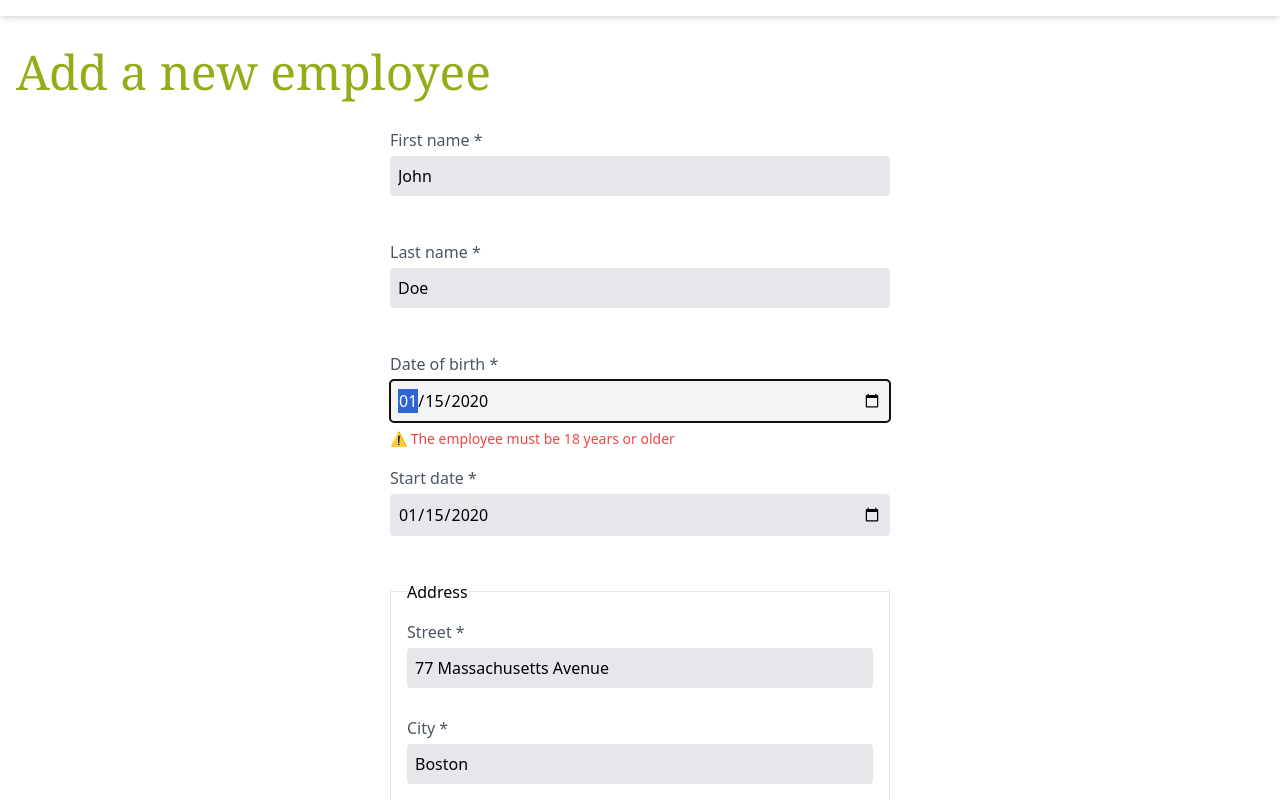
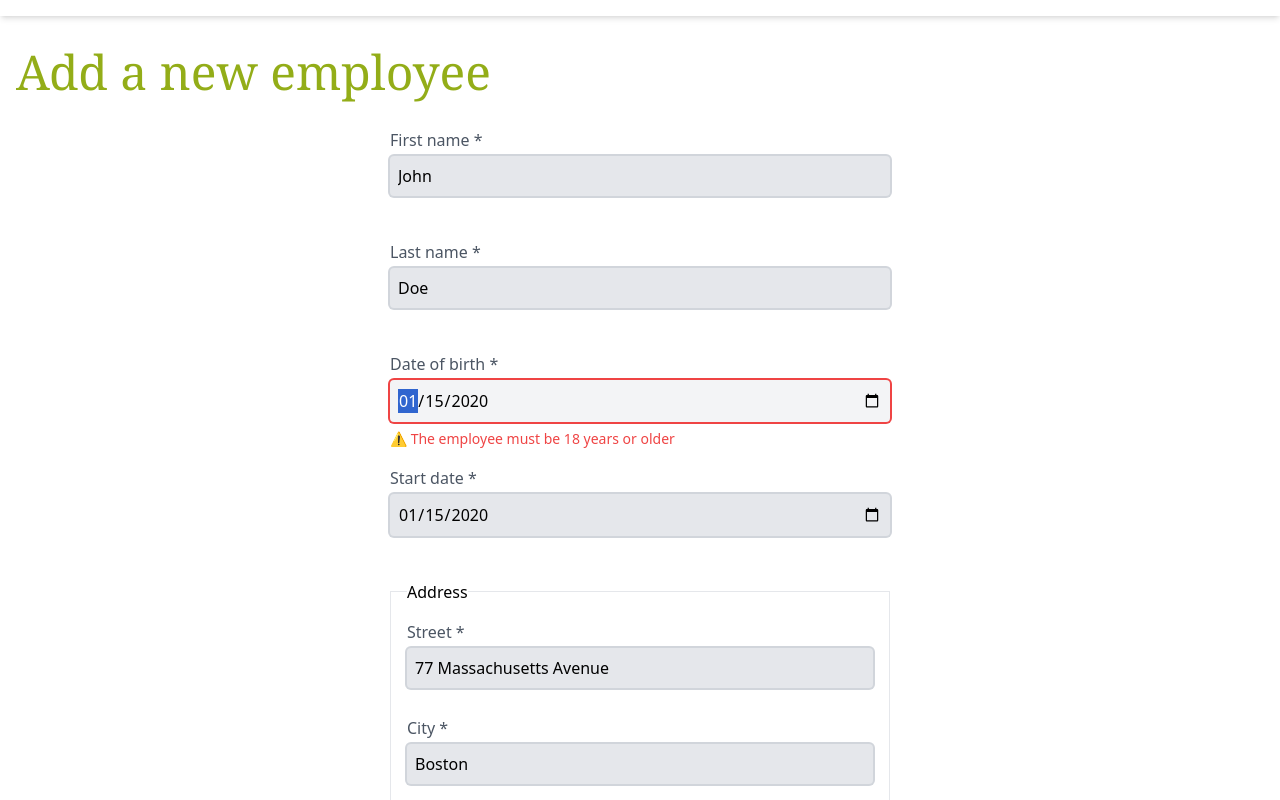
Before and after one commit to jeromeabel/oc-p14-hrnet, a React (Vite) app: page /add in a window 1280 px wide. Both pictures are taken after typing "2020-01-15", "2020-01-15" into the empty fields and a click on the input 640 px from the left and 1267 px from the top of the page. Shown: the part 77-877 px from the top of the page. Built offline with nearby package versions, Linux system fonts and the light colour scheme.

Commit message:
Clean Input and Select, add some color feedbacks on outline when errors occur

```diff
--- a/src/components/AddForm.tsx
+++ b/src/components/AddForm.tsx
@@ -1,12 +1,34 @@
 import { useForm } from 'react-hook-form';
 import { zodResolver } from '@hookform/resolvers/zod';
+
+import { FormType, formSchema } from '../types/types';
+import { departments, states } from '../data/data';
+import Select from './Select';
 import Input from './Input';
 
-import { FormType, formSchema } from '../types/types';
-// import Select from './Select';
-import { departments, states } from '../data/data';
-import Select2 from './Select2';
-import Input2 from './Input2';
+const defaultData = {
+  firstName: 'John',
+  lastName: 'Doe',
+  dateOfBirth: new Date('1980-01-01'),
+  startDate: new Date('2020-01-01'),
+  street: '77 Massachusetts Avenue',
+  city: 'Boston',
+  zipCode: 2139,
+  department: 'Legal',
+  state: 'KS',
+};
+
+const voidData = {
+  firstName: '',
+  lastName: '',
+  dateOfBirth: new Date(''),
+  startDate: new Date(''),
+  street: '',
+  city: '',
+  zipCode: 0,
+  department: '',
+  state: '',
+};
 
 const AddForm = () => {
   const {
@@ -15,18 +37,8 @@ const AddForm = () => {
     formState: { errors, isSubmitting },
   } = useForm<FormType>({
     resolver: zodResolver(formSchema),
-    mode: 'onBlur',
-    defaultValues: {
-      firstName: 'John',
-      lastName: 'Doe',
-      dateOfBirth: new Date('1980-01-01'),
-      startDate: new Date('2020-01-01'),
-      street: '77 Massachusetts Avenue',
-      city: 'Boston',
-      zipCode: 2139,
-      department: 'Legal',
-      state: 'KS',
-    },
+    mode: 'all',
+    defaultValues: defaultData,
   });
 
   const onSubmit = (data: FormType) => {
@@ -38,88 +50,57 @@ const AddForm = () => {
       onSubmit={handleSubmit(onSubmit)}
       className="my-8 flex flex-col gap-4"
     >
-      {/* <Input
-        name="firstName"
-        label="First name"
-        register={register}
-        error={errors.firstName}
-      /> */}
-
-      <Input2
+      <Input
         {...register('firstName')}
         label="First name"
         error={errors.firstName?.message}
       />
       <Input
-        name="lastName"
+        {...register('lastName')}
         label="Last name"
-        register={register}
-        error={errors.lastName}
+        error={errors.lastName?.message}
       />
       <Input
+        {...register('dateOfBirth', { valueAsDate: true })}
         type="date"
-        name="dateOfBirth"
         label="Date of birth"
-        register={register}
-        error={errors.dateOfBirth}
+        error={errors.dateOfBirth?.message}
       />
       <Input
+        {...register('startDate', { valueAsDate: true })}
         type="date"
-        name="startDate"
         label="Start date"
-        register={register}
-        error={errors.startDate}
+        error={errors.startDate?.message}
       />
 
       <fieldset className="p-4 border">
         <legend>Address</legend>
 
         <Input
-          name="street"
+          {...register('street')}
           label="Street"
-          register={register}
-          error={errors.street}
+          error={errors.street?.message}
         />
         <Input
-          name="city"
+          {...register('city')}
           label="City"
-          register={register}
-          error={errors.city}
+          error={errors.city?.message}
         />
-
         <Input
+          {...register('zipCode', { valueAsNumber: true })}
           type="number"
-          name="zipCode"
           label="Zip code"
-          register={register}
-          error={errors.zipCode}
+          error={errors.zipCode?.message}
         />
       </fieldset>
 
-      {/* <Select<FormType>
-        name="department"
-        label="Department"
-        error={errors.department}
-        register={register}
-        options={departments}
-      /> */}
-
-      {/* <Select<FormType>
-        name="state"
-        label="State"
-        error={errors.state}
-        register={register}
-        options={states}
-      /> */}
-
-      <Select2
+      <Select
         {...register('department')}
         label="Department"
         error={errors.department?.message}
         options={departments}
       />
-
-      <Select2
+      <Select
         {...register('state')}
         label="State"
         error={errors.state?.message}
--- a/src/components/Input.tsx
+++ b/src/components/Input.tsx
@@ -1,47 +1,61 @@
-import { Path, UseFormRegister, FieldError } from 'react-hook-form';
-import { FormType } from '../types/types';
+import React from 'react';
 
-type InputProps = {
-  name: Path<FormType>;
+/*
+Usage:
+<Input
+  {...register('firstName')}
+  label="First name"
+  error={errors.firstName?.message}
+/>
+*/
+
+interface InputProps {
+  name: string;
   label: string;
   type?: string;
+  required?: boolean;
   placeholder?: string;
-  register: UseFormRegister<FormType>;
-  required?: boolean;
-  error?: FieldError;
-};
+  error?: string;
+}
 
-const Input = ({
+const Input = React.forwardRef<HTMLInputElement, InputProps>(
+  (
+    {
+      error,
       name,
       label,
       type = 'text',
       placeholder = '',
-  register,
       required = true,
-  error,
-}: InputProps) => {
-  return (
+      ...rest
+    },
+    ref
+  ) => (
     <div className="flex flex-col gap-1">
       <label htmlFor={name} className="text-gray-600">
         {label} {required && '*'}
       </label>
       <input
-        className="p-2 bg-gray-200 rounded focus:bg-gray-100 "
+        className={`p-2 bg-gray-200 rounded ring-2 focus:bg-gray-100 focus:outline-none ${
+          error ? 'ring-red-500' : 'ring-gray-300'
+        }`}
+        name={name}
         id={name}
         type={type}
-        {...register(name, { valueAsNumber: type === 'number' })}
+        ref={ref}
         placeholder={placeholder}
         aria-invalid={error ? 'true' : 'false'}
+        {...rest}
       />
       <p aria-live="polite" className="h-6">
         {error && (
           <span className="text-red-500 text-sm" role="alert">
-            ⚠️ {error.message}
+            ⚠️ {error}
           </span>
         )}
       </p>
     </div>
+  )
 );
-};
 
 export default Input;
--- a/src/components/Input2.tsx
+++ /dev/null
@@ -1,50 +0,0 @@
-import React from 'react';
-
-interface InputProps {
-  name: string;
-  label: string;
-  type?: string;
-  required?: boolean;
-  placeholder?: string;
-  error?: string;
-}
-
-const Input2 = React.forwardRef<HTMLInputElement, InputProps>(
-  (
-    {
-      error,
-      name,
-      label,
-      type = 'text',
-      placeholder = '',
-      required = true,
-      ...rest
-    },
-    ref
-  ) => (
-    <div className="flex flex-col gap-1">
-      <label htmlFor={name} className="text-gray-600">
-        {label} {required && '*'}
-      </label>
-      <input
-        className="p-2 bg-gray-200 rounded focus:bg-gray-100 "
-        name={name}
-        id={name}
-        type={type}
-        ref={ref}
-        placeholder={placeholder}
-        aria-invalid={error ? 'true' : 'false'}
-        {...rest}
-      />
-      <p aria-live="polite" className="h-6">
-        {error && (
-          <span className="text-red-500 text-sm" role="alert">
-            ⚠️ {error}
-          </span>
-        )}
-      </p>
-    </div>
-  )
-);
-
-export default Input2;
--- /dev/null
+++ b/src/components/Modal.tsx
@@ -0,0 +1,37 @@
+import React, { useState } from 'react';
+
+const Modal = ({ isOpen, onClose, children }) => {
+  const [isModalOpen, setIsModalOpen] = useState(isOpen);
+
+  const handleClose = () => {
+    setIsModalOpen(false);
+    onClose();
+  };
+
+  return (
+    <div
+      className={`modal fixed inset-0 flex items-center justify-center ${
+        isModalOpen ? 'opacity-100' : 'opacity-0 pointer-events-none'
+      }`}
+      role="dialog"
+      aria-modal={isModalOpen}
+      aria-labelledby="modal-title"
+    >
+      <div className="modal-overlay absolute inset-0 bg-gray-500 opacity-75"></div>
+      <div className="modal-content bg-white p-4 rounded shadow">
+        <h2 id="modal-title" className="text-lg font-bold mb-2">
+          Modal Title
+        </h2>
+        {children}
+        <button
+          className="modal-close bg-gray-300 hover:bg-gray-400 text-white font-bold py-2 px-4 rounded"
+          onClick={handleClose}
+        >
+          Close
+        </button>
+      </div>
+    </div>
+  );
+};
+
+export default Modal;
--- a/src/components/Select.tsx
+++ b/src/components/Select.tsx
@@ -1,37 +1,41 @@
-import {
-  Path,
-  UseFormRegister,
-  FieldError,
-  FieldValues,
-} from 'react-hook-form';
+import React from 'react';
 
-type SelectProps<T extends FieldValues> = {
-  name: Path<T>;
+type Option = {
+  value: string;
   label: string;
-  register: UseFormRegister<T>;
-  required?: boolean;
-  error?: FieldError;
-  options: { label: string; value: string }[];
 };
 
-function Select<T extends FieldValues>({
-  options,
-  name,
-  label,
-  register,
-  required = true,
-  error,
-}: SelectProps<T>) {
-  return (
+/*
+Usage:
+<Select
+  {...register('department')}
+  label="Department"
+  error={errors.department?.message}
+  options={departments}
+/>*/
+
+interface SelectProps {
+  options: Option[];
+  error?: string;
+  name: string;
+  label: string;
+  required?: boolean;
+}
+
+const Select = React.forwardRef<HTMLSelectElement, SelectProps>(
+  ({ options, error, name, label, required = true, ...rest }, ref) => (
     <div className="flex flex-col gap-1">
       <label htmlFor={name} className="text-gray-600">
         {label} {required && '*'}
       </label>
       <select
-        {...register(name)}
+        {...rest}
+        ref={ref}
         name={name}
         id={name}
-        className="p-2 bg-gray-200 rounded focus:bg-gray-100 "
+        className={`p-2 bg-gray-200 rounded ring-2 focus:bg-gray-100 focus:outline-none ${
+          error ? 'ring-red-500' : 'ring-gray-300'
+        }`}
         aria-invalid={error ? 'true' : 'false'}
       >
         {options.map((option) => (
@@ -44,12 +48,12 @@ function Select<T extends FieldValues>({
       <p aria-live="polite" className="h-6">
         {error && (
           <span className="text-red-500 text-sm" role="alert">
-            ⚠️ {error.message}
+            ⚠️ {error}
           </span>
         )}
       </p>
     </div>
-  );
-}
+  )
+);
 
 export default Select;
--- a/src/components/Select2.tsx
+++ /dev/null
@@ -1,49 +0,0 @@
-import React from 'react';
-
-type Option = {
-  value: string;
-  label: string;
-};
-
-interface SelectProps {
-  options: Option[];
-  error?: string;
-  name: string;
-  label: string;
-  required?: boolean;
-}
-
-// doc :  React.forwardRef<HTMLSelectElement, { label: string } & ReturnType<UseFormRegister<IFormValues>>
-const Select2 = React.forwardRef<HTMLSelectElement, SelectProps>(
-  ({ options, error, name, label, required = true, ...rest }, ref) => (
-    <div className="flex flex-col gap-1">
-      <label htmlFor={name} className="text-gray-600">
-        {label} {required && '*'}
-      </label>
-      <select
-        {...rest}
-        ref={ref}
-        name={name}
-        id={name}
-        className="p-2 bg-gray-200 rounded focus:bg-gray-100 "
-        aria-invalid={error ? 'true' : 'false'}
-      >
-        {options.map((option) => (
-          <option key={option.value} value={option.value}>
-            {option.label}
-          </option>
-        ))}
-      </select>
-
-      <p aria-live="polite" className="h-6">
-        {error && (
-          <span className="text-red-500 text-sm" role="alert">
-            ⚠️ {error}
-          </span>
-        )}
-      </p>
-    </div>
-  )
-);
-
-export default Select2;
--- a/src/types/types.ts
+++ b/src/types/types.ts
@@ -1,6 +1,6 @@
 import { z } from 'zod';
 
-// By default, all fields are required
+// By default, all fields are required ?
 export const formSchema = z.object({
   firstName: z
     .string()
@@ -42,9 +42,9 @@ export const formSchema = z.object({
   zipCode: z
     .number({ invalid_type_error: 'American zip code is 5-digit' })
     .min(501)
-    .max(99950), // American 5-digit code
-  department: z.string().min(2).max(100),
-  state: z.string().min(2).max(100),
+    .max(99950),
+  department: z.string().min(2).max(80),
+  state: z.string().min(2).max(80),
 });
 
 // Typescript
```
Also changed, not shown: 1 other file (tests, documents, lock files or other folders). Lines whose indentation alone changed are shown as unchanged.
